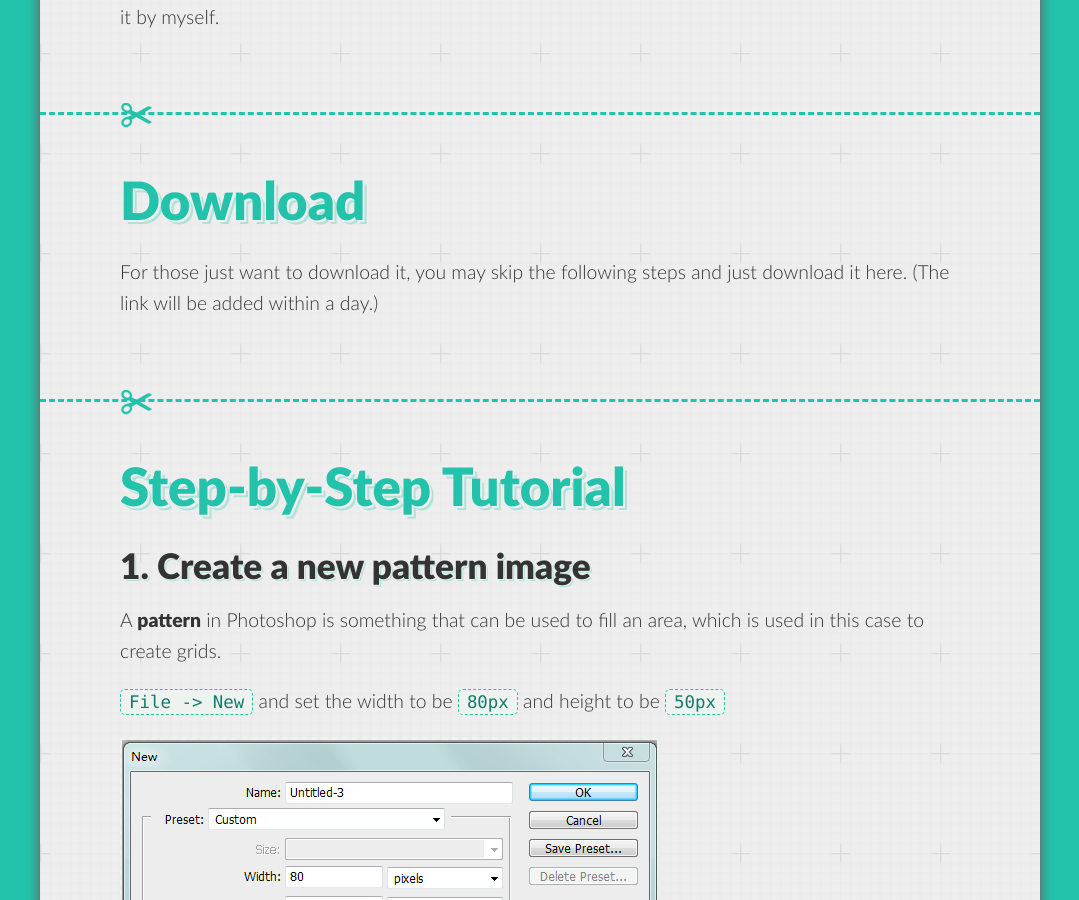
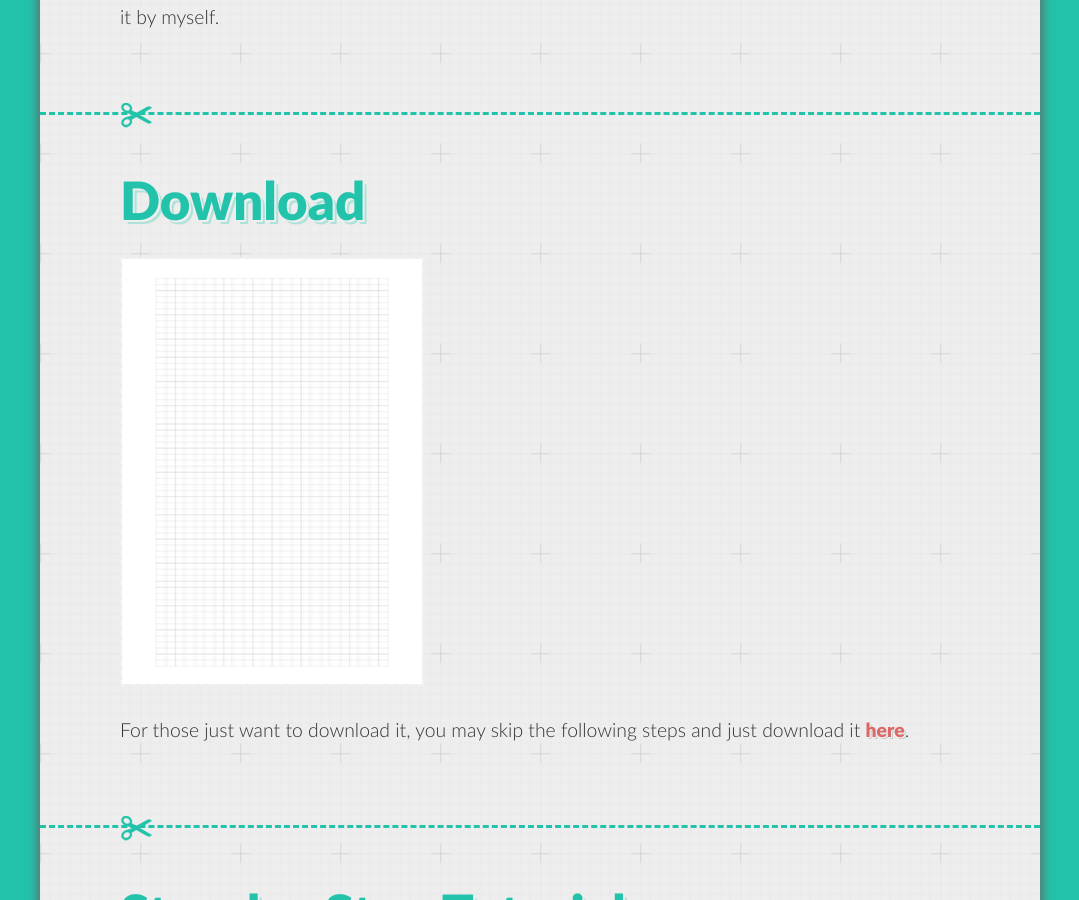
Before and after one commit to Ovilia/blog, a Jekyll site: the page built from _posts/2014-11-05-960px-12-columns-grid-using-photoshop.md, in a window 1280 px wide and 900 px high, scrolled down 1285 px. Shown: the whole window, without its empty margins (100-1179 px from the left). Built offline with Jekyll 4.4.1, drawn with Linux system fonts in a browser that asks for light colours; Markdown is read by kramdown in place of the engine named in the settings.

Commit message:
update download ing

```diff
--- a/_posts/2014-11-05-960px-12-columns-grid-using-photoshop.md
+++ b/_posts/2014-11-05-960px-12-columns-grid-using-photoshop.md
@@ -21,7 +21,11 @@ I wanted to buy this kind of paper or notebooks, but none of them is very ideal.
 
 # Download
 
-For those just want to download it, you may skip the following steps and just download it here. (The link will be added within a day.)
+<a href="{{ site.url }}/img/post/2014-11-05-960px-12-columns-grid-using-photoshop-9.png" target="_blank">
+    <img src="{{ site.url }}/img/loading.gif" data-src="{{ site.url }}/img/post/2014-11-05-960px-12-columns-grid-using-photoshop-8.png" />
+</a>
+
+For those just want to download it, you may skip the following steps and just download it <a href="{{ site.url }}/img/post/2014-11-05-960px-12-columns-grid-using-photoshop-9.png" target="_blank">here</a>.
 
 # Step-by-Step Tutorial
 
```
Also changed, not shown: img/post/2014-11-05-960px-12-columns-grid-using-photoshop-8.png (added), img/post/2014-11-05-960px-12-columns-grid-using-photoshop-9.png (added).
